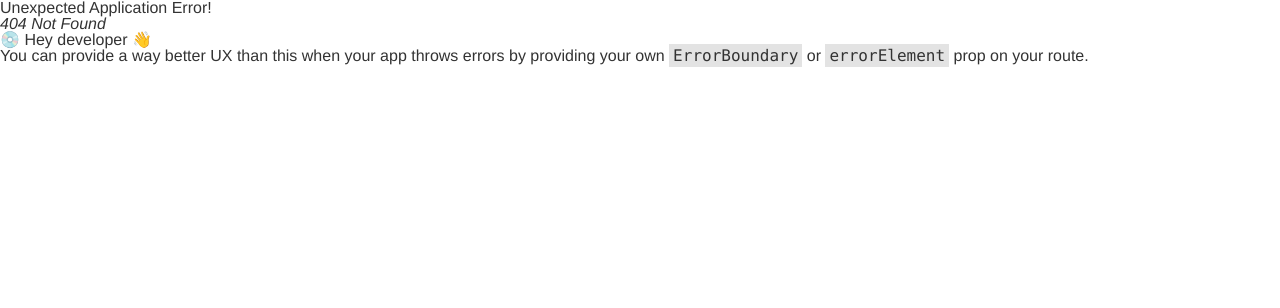
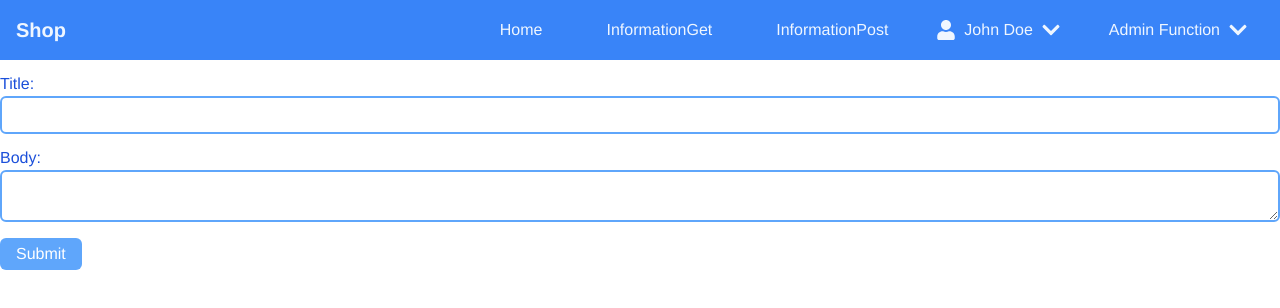
Before and after one commit to kurosawa-kuro/typescript_react_tailwind, a React (Vite) app in the folder frontend/: page /information-post in a window 1280 px wide. Before the commit this address had no page. Shown: the top 308 px of the page. Built offline with nearby package versions, Linux system fonts and the light colour scheme.

Commit message:
add InformationPostScreen

```diff
--- a/frontend/src/components/layout/Header.tsx
+++ b/frontend/src/components/layout/Header.tsx
@@ -62,6 +62,13 @@ export const Header: React.FC = () => {
             role="menuitem"
           >
             InformationGet
+          </Link>
+          <Link
+            to="/information-post"
+            className="block px-4 py-2 text-custom-blue-lightest hover:bg-custom-blue-lighter hover:text-custom-blue-extra-darkest"
+            role="menuitem"
+          >
+            InformationPost
           </Link>
           {userInfo ? (
             <div className="relative inline-block text-left" ref={dropdownRef}>
--- a/frontend/src/main.tsx
+++ b/frontend/src/main.tsx
@@ -12,12 +12,14 @@ import App from "./App.tsx";
 import "./index.css";
 import { HomeScreen } from "./screens/HomeScreen";
 import { InformationGetScreen } from "./screens/InformationGetScreen.tsx";
+import { InformationPostScreen } from "./screens/InformationPostScreen.tsx";
 
 const router = createBrowserRouter(
   createRoutesFromElements(
     <Route path="/" element={<App />}>
       <Route index={true} path="/" element={<HomeScreen />} />
       <Route path="information-get" element={<InformationGetScreen />} />
+      <Route path="information-post" element={<InformationPostScreen />} />
       {/* Registered users */}
       {/* <Route path="" element={<PrivateRoute />}>
         <Route path="/shipping" element={<ShippingScreen />} />
--- /dev/null
+++ b/frontend/src/screens/InformationPostScreen.tsx
@@ -0,0 +1,85 @@
+import React, { useState } from "react";
+import axios from "axios";
+
+interface NewPost {
+  title: string;
+  body: string;
+  userId: number;
+}
+
+interface CreatedPost extends NewPost {
+  id: number;
+}
+
+export const InformationPostScreen: React.FC = () => {
+  const [post, setPost] = useState<NewPost>({ title: "", body: "", userId: 1 });
+  const [createdPosts, setCreatedPosts] = useState<CreatedPost[]>([]);
+
+  const handleChange = (
+    event: React.ChangeEvent<HTMLInputElement | HTMLTextAreaElement>
+  ) => {
+    setPost({
+      ...post,
+      [event.target.name]: event.target.value,
+    });
+  };
+
+  const handleSubmit = async (event: React.FormEvent) => {
+    event.preventDefault();
+
+    const response = await axios.post<CreatedPost>(
+      "https://jsonplaceholder.typicode.com/posts",
+      post
+    );
+    const newPost = response.data;
+    setCreatedPosts((prevPosts) => [...prevPosts, newPost]);
+
+    setPost({ title: "", body: "", userId: 1 }); // Clear form
+  };
+
+  return (
+    <>
+      <form onSubmit={handleSubmit} className="mt-4 space-y-4">
+        <div>
+          <label className="block text-custom-blue-darkest">Title: </label>
+          <input
+            type="text"
+            name="title"
+            value={post.title}
+            onChange={handleChange}
+            className="mt-1 block w-full rounded-md border-2 border-custom-blue px-4 py-2"
+          />
+        </div>
+
+        <div>
+          <label className="block text-custom-blue-darkest">Body: </label>
+          <textarea
+            name="body"
+            value={post.body}
+            onChange={handleChange}
+            className="mt-1 block w-full rounded-md border-2 border-custom-blue px-4 py-2"
+          />
+        </div>
+
+        <button
+          type="submit"
+          className="rounded-md bg-custom-blue px-4 py-2 text-white"
+        >
+          Submit
+        </button>
+      </form>
+
+      <ul className="mt-4 space-y-4">
+        {createdPosts.map((post, index) => (
+          <li
+            key={index}
+            className="rounded-md border-2 border-custom-blue p-4"
+          >
+            <h2 className="text-2xl text-custom-blue-darkest">{post.title}</h2>
+            <p className="mt-2 text-custom-blue-dark">{post.body}</p>
+          </li>
+        ))}
+      </ul>
+    </>
+  );
+};
```
